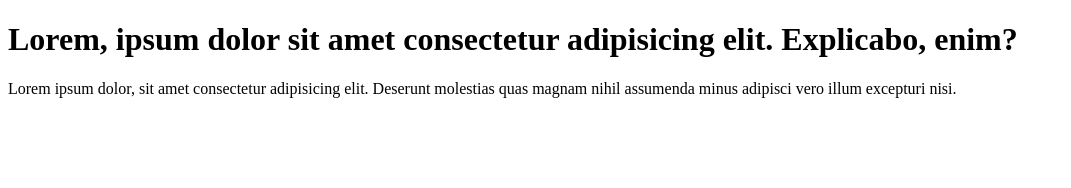
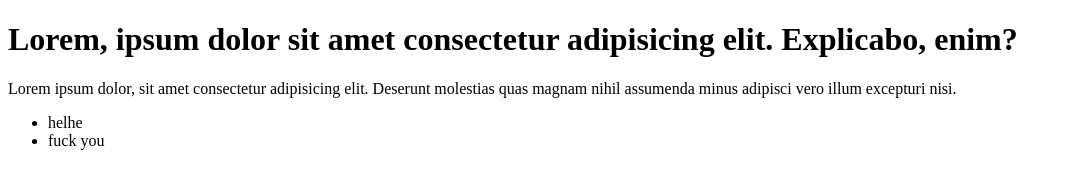
Before and after one commit to nahom-kasa/learn-git, a plain HTML site: page index.html in a window 1280 px wide. Shown: the whole page, without its empty margins (0-1071 px from the left). Drawn offline with Linux system fonts and the light colour scheme.

Commit message:
fuck git

```diff
--- a/index.html
+++ b/index.html
@@ -8,5 +8,9 @@
 <body>
     <h1>Lorem, ipsum dolor sit amet consectetur adipisicing elit. Explicabo, enim?</h1>
     <P>Lorem ipsum dolor, sit amet consectetur adipisicing elit. Deserunt molestias quas magnam nihil assumenda minus adipisci vero illum excepturi nisi.</P>
+    <ul>
+        <li>helhe</li>
+        <li>fuck you</li>
+    </ul>
 </body>
 </html>
```
